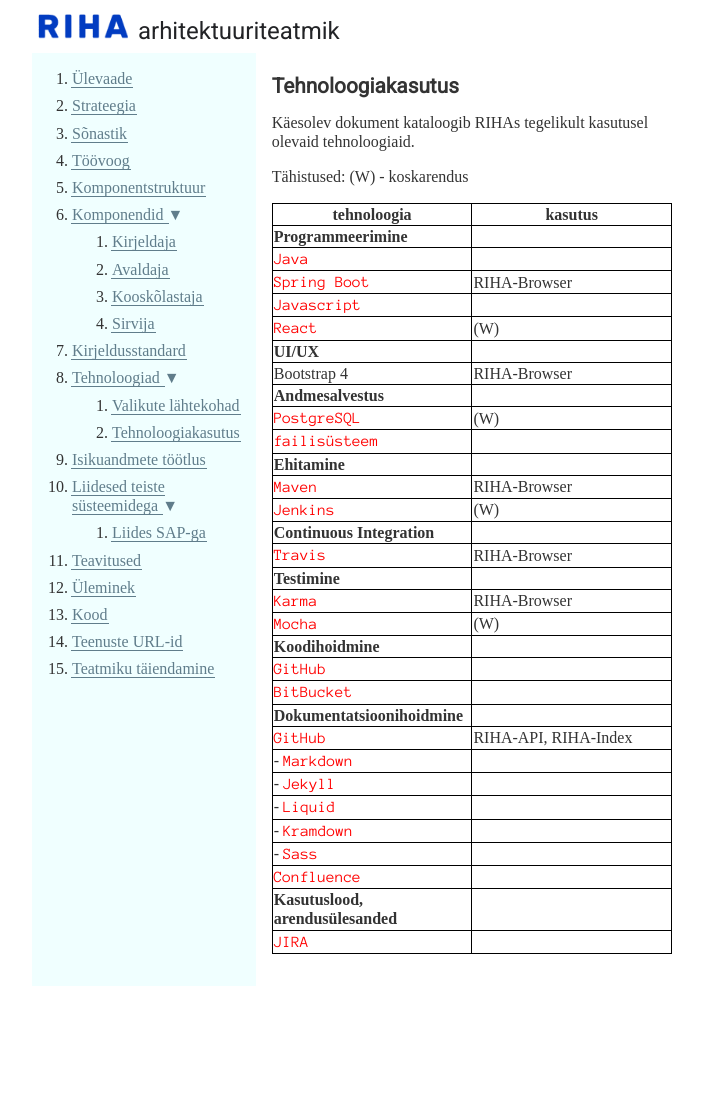
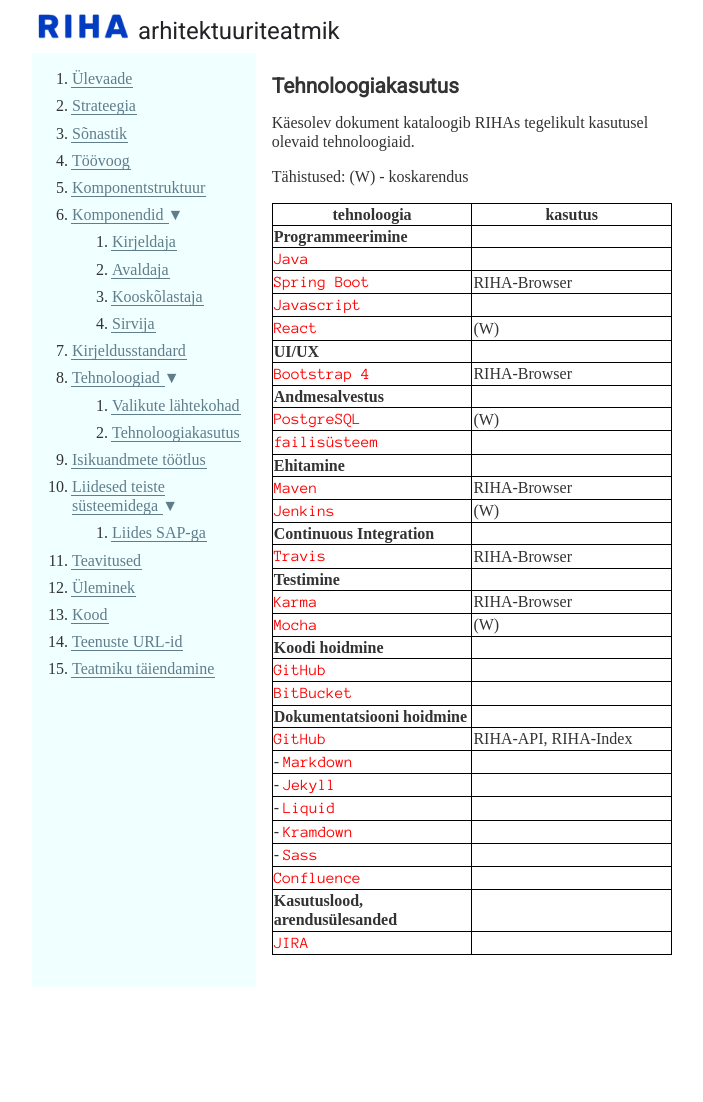
Before and after one commit to e-gov/RIHA-Index, a Jekyll site: the page built from Tehnoloogiakasutus.md, in a window 1280 px wide. Shown: the whole page, without its empty margins (0-703 px from the left). Built offline with Jekyll 4.4.1, drawn with Linux system fonts in a browser that asks for light colours.

Commit message:
Update Tehnoloogiakasutus.md

```diff
--- a/Tehnoloogiakasutus.md
+++ b/Tehnoloogiakasutus.md
@@ -17,7 +17,7 @@ Tähistused: (W) - koskarendus
 | `Javascript`                        |    |
 | `React`                             | (W) |
 | __UI/UX__                           |    |
-| Bootstrap 4                         | RIHA-Browser |
+| `Bootstrap 4`                       | RIHA-Browser |
 | __Andmesalvestus__                  |    |
 | `PostgreSQL`                        | (W) |
 | `failisüsteem`                      |     |
@@ -29,10 +29,10 @@ Tähistused: (W) - koskarendus
 | __Testimine__                       |      |
 | `Karma`                             | RIHA-Browser |
 | `Mocha`                             | (W)  |
-| __Koodihoidmine__                   |      |
+| __Koodi hoidmine__                   |      |
 | `GitHub`                            |      |
 | `BitBucket`                         |      |
-| __Dokumentatsioonihoidmine__        |    |
+| __Dokumentatsiooni hoidmine__        |    |
 | `GitHub`                            | RIHA-API, RIHA-Index |
 | - `Markdown`                        |      |
 | - `Jekyll`                          |      |
```
